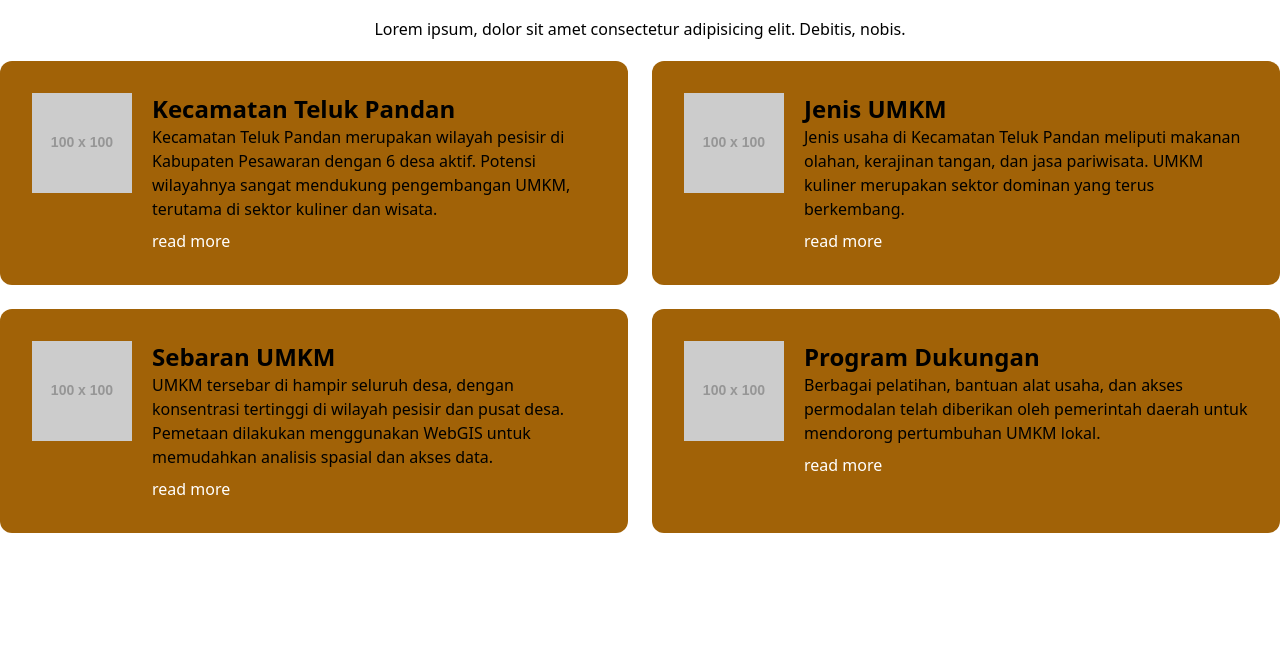
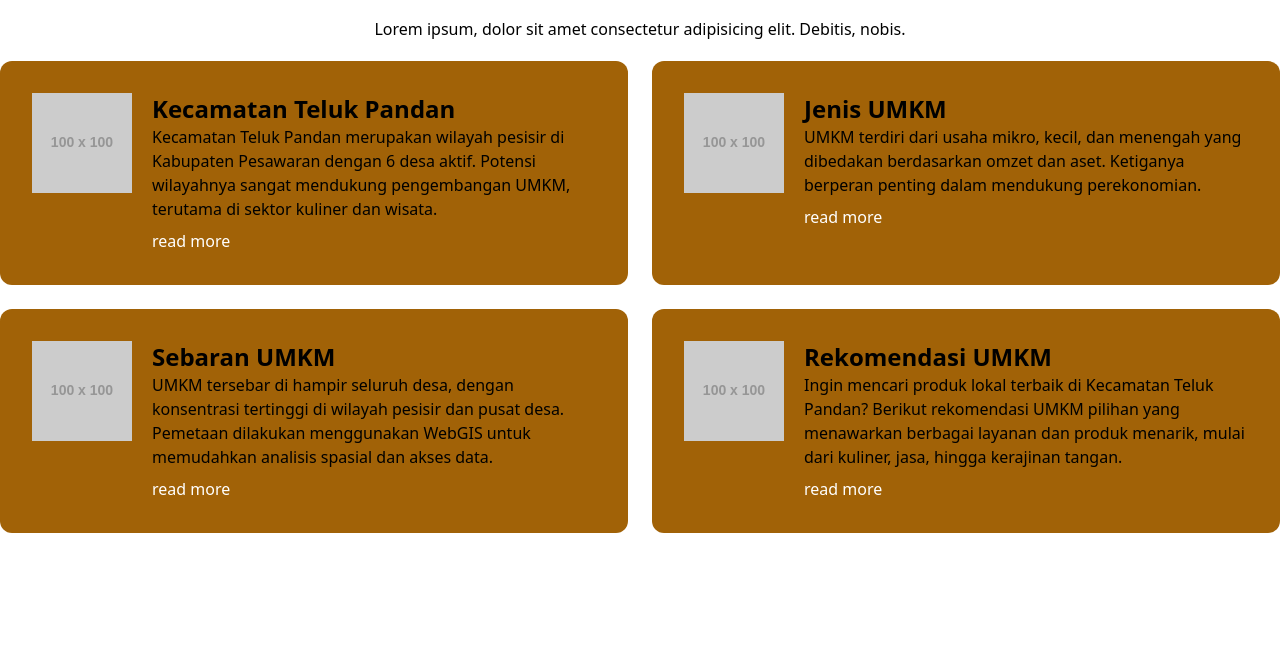
Before and after one commit to annisamaul24/Skripsi-Annisa-Maulinaa, a plain HTML site: page index.html in a window 1280 px wide. Shown: the part 1011-1679 px from the top of the page. Drawn offline with nearby package versions, Linux system fonts and the light colour scheme; placeholder pictures from the web are drawn by us.

Commit message:
Update index.html

```diff
--- a/index.html
+++ b/index.html
@@ -87,7 +87,7 @@
                 <img src="https://placehold.co/100"/>
                 <div>
                     <h4 class="text-2xl font-bold">Jenis UMKM</h4>
-                    <p class="mb-2">Jenis usaha di Kecamatan Teluk Pandan meliputi makanan olahan, kerajinan tangan, dan jasa pariwisata. UMKM kuliner merupakan sektor dominan yang terus berkembang.</p>
+                    <p class="mb-2">UMKM terdiri dari usaha mikro, kecil, dan menengah yang dibedakan berdasarkan omzet dan aset. Ketiganya berperan penting dalam mendukung perekonomian.</p>
                     <a href="Informasi/informasi2.html" class="hover:text-gray-700 text-white">read more</a>
                 </div>
             </div>
@@ -106,8 +106,8 @@
             <div class="flex space-x-5 py-8 px-8 bg-yellow-700 rounded-xl items-start">
                 <img src="https://placehold.co/100"/>
                 <div>
-                    <h4 class="text-2xl font-bold">Program Dukungan</h4>
-                    <p class="mb-2">Berbagai pelatihan, bantuan alat usaha, dan akses permodalan telah diberikan oleh pemerintah daerah untuk mendorong pertumbuhan UMKM lokal.</p>
+                    <h4 class="text-2xl font-bold">Rekomendasi UMKM</h4>
+                    <p class="mb-2">Ingin mencari produk lokal terbaik di Kecamatan Teluk Pandan? Berikut rekomendasi UMKM pilihan yang menawarkan berbagai layanan dan produk menarik, mulai dari kuliner, jasa, hingga kerajinan tangan.</p>
                     <a href="Informasi/informasi4.html" class="hover:text-gray-700 text-white">read more</a>
                 </div>
             </div>
```
